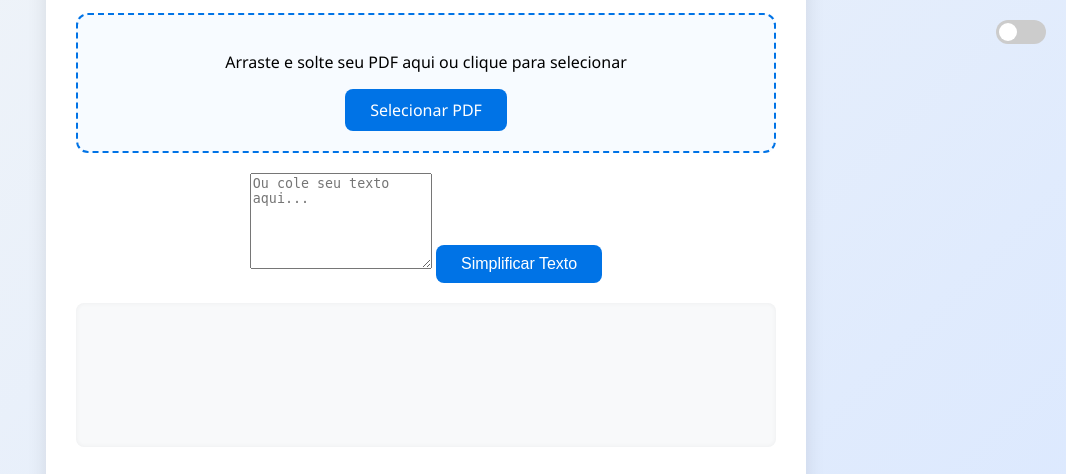
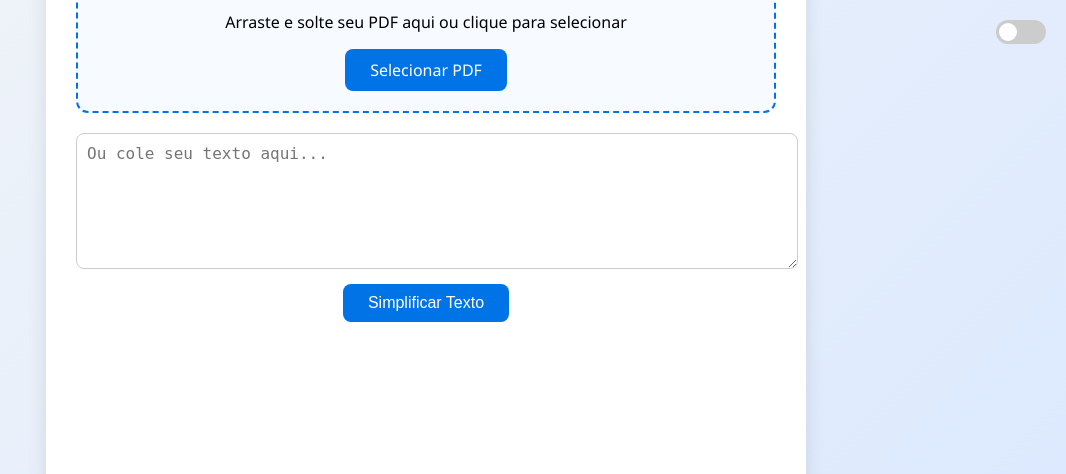
Before and after one commit to andreviniciusdioliveira/projeto-linguaguem-simples, a Flask app: page / in a window 1280 px wide. Shown: the top 474 px of the page, without its empty margins (214-1280 px from the left). Run offline with Flask 3, Linux system fonts and the light colour scheme.

Commit message:
style.css

```diff
--- a/static/style.css
+++ b/static/style.css
@@ -48,6 +48,22 @@ h1 {
     border-color: #3399ff;
 }
 
+#manualText {
+    width: 100%;
+    padding: 10px;
+    font-size: 1rem;
+    border-radius: 8px;
+    border: 1px solid #ccc;
+    margin-bottom: 10px;
+    resize: vertical;
+    min-height: 100px;
+}
+body.dark-mode #manualText {
+    background: #333;
+    color: #fff;
+    border-color: #666;
+}
+
 .button {
     background: #0073e6;
     color: #fff;
@@ -77,6 +93,14 @@ h1 {
     line-height: 1.5;
     box-shadow: inset 0 0 5px rgba(0,0,0,0.05);
     transition: background 0.4s, color 0.4s;
+    opacity: 0;
+    transform: translateY(20px);
+}
+#output.show {
+    animation: fadeInUp 0.6s forwards;
+}
+@keyframes fadeInUp {
+    to { opacity: 1; transform: translateY(0); }
 }
 
 #avatarContainer {
```
